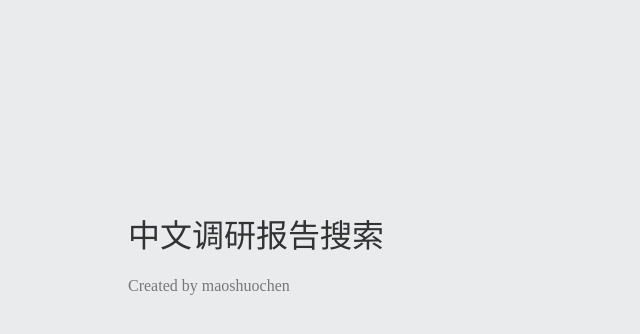
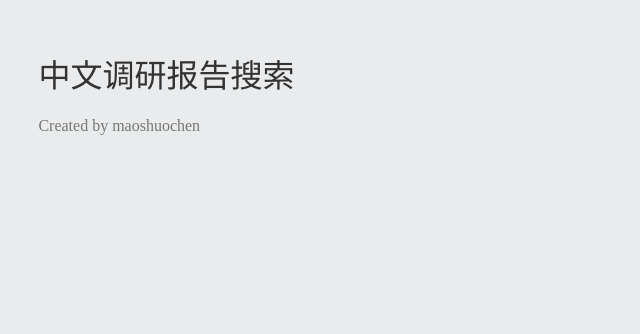
Before and after one commit to maoshuochen/search, a website: page index.html in a window 1280 px wide. Shown: the part 110-444 px from the top of the page, without its empty margins (0-640 px from the left). Drawn offline with Linux system fonts and the light colour scheme.

Commit message:
change css

```diff
--- a/style.css
+++ b/style.css
@@ -34,6 +34,9 @@ p {
   fill: #999 !important;
 }
 @media screen and (min-width: 768px) {
+  body{
+    margin:20vh 3vw;
+  }
   .gsc-input-box {
     border-radius: 5px;
     padding: 0 5px;
```
